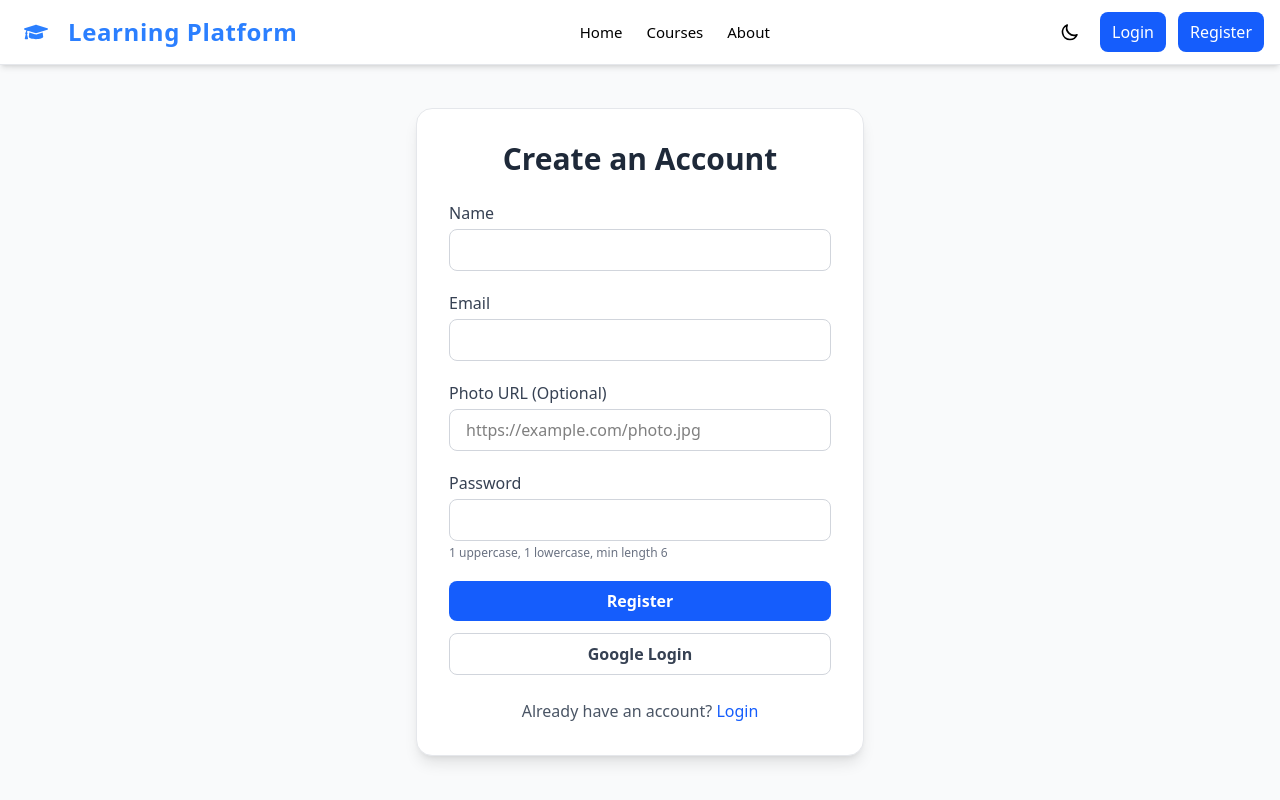
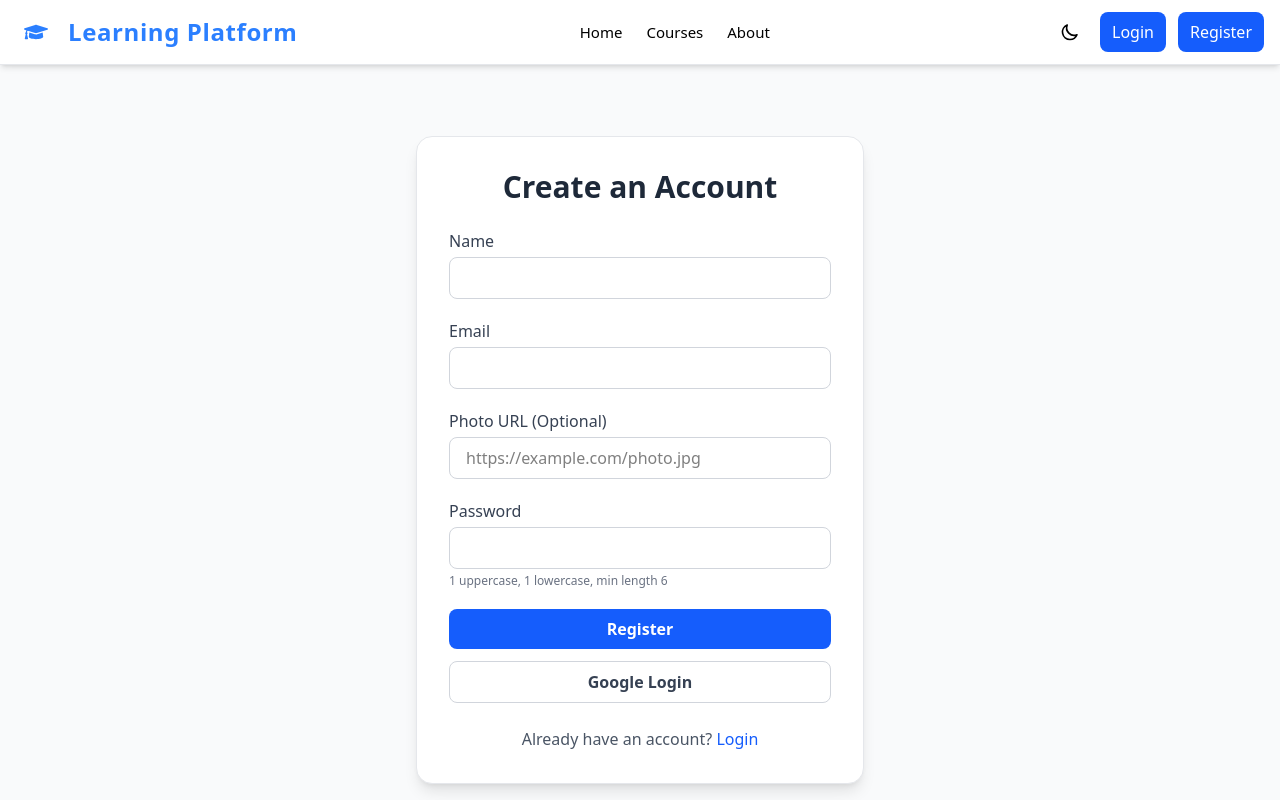
Before and after one commit to yasinrayhanabed/assaignment-no-10-client, a React (Vite) app: page /register in a window 1280 px wide. Shown: the top 800 px of the page. Built offline with nearby package versions, Linux system fonts and the light colour scheme; no server answers.

Commit message:
modal bg changed

```diff
--- a/src/pages/MyAddedCourses.jsx
+++ b/src/pages/MyAddedCourses.jsx
@@ -141,7 +141,7 @@ const MyAddedCourses = () => {
       {/* Delete Confirmation Modal */}
       {deleteModal.isOpen && (
         <div
-          className="fixed inset-0 bg-black bg-opacity-20 flex items-center justify-center z-50"
+          className="fixed inset-0 bg-amber-50 bg-opacity-50 flex items-center justify-center z-50"
           onClick={closeDeleteModal}
         >
           <div
--- a/src/pages/Register.jsx
+++ b/src/pages/Register.jsx
@@ -59,7 +59,7 @@ const Register = () => {
   };
 
   return (
-    <div className="min-h-screen flex items-center justify-center bg-gray-50 pt-16">
+    <div className="min-h-screen flex items-center mb-7 mt-7 justify-center bg-gray-50 pt-16">
       <div className="w-full max-w-md bg-white rounded-2xl shadow-lg p-8 border border-gray-200">
         <h2 className="text-3xl font-bold text-center text-gray-800 mb-6">Create an Account</h2>
         <form onSubmit={handleSubmit} className="space-y-5">
```
